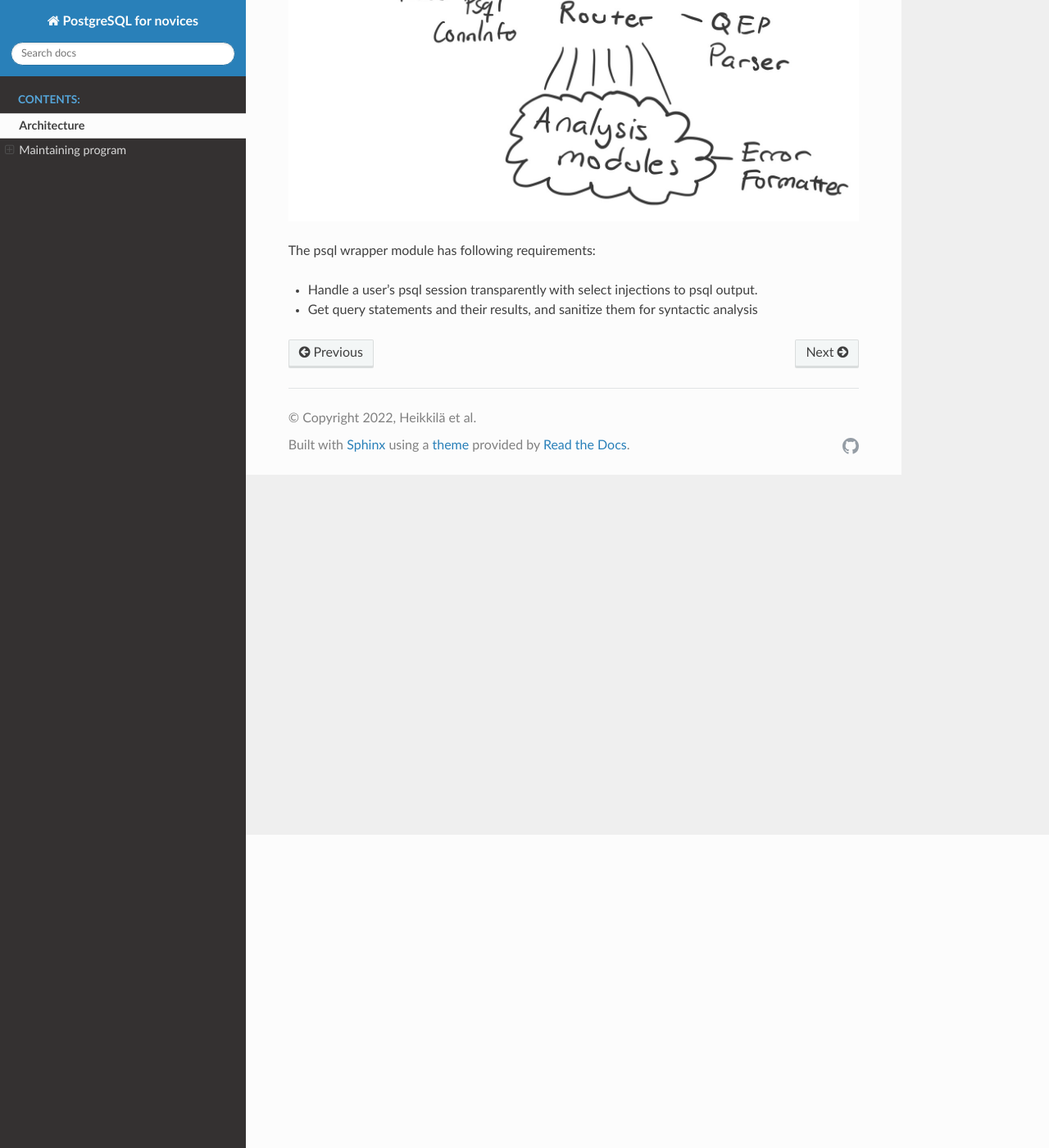
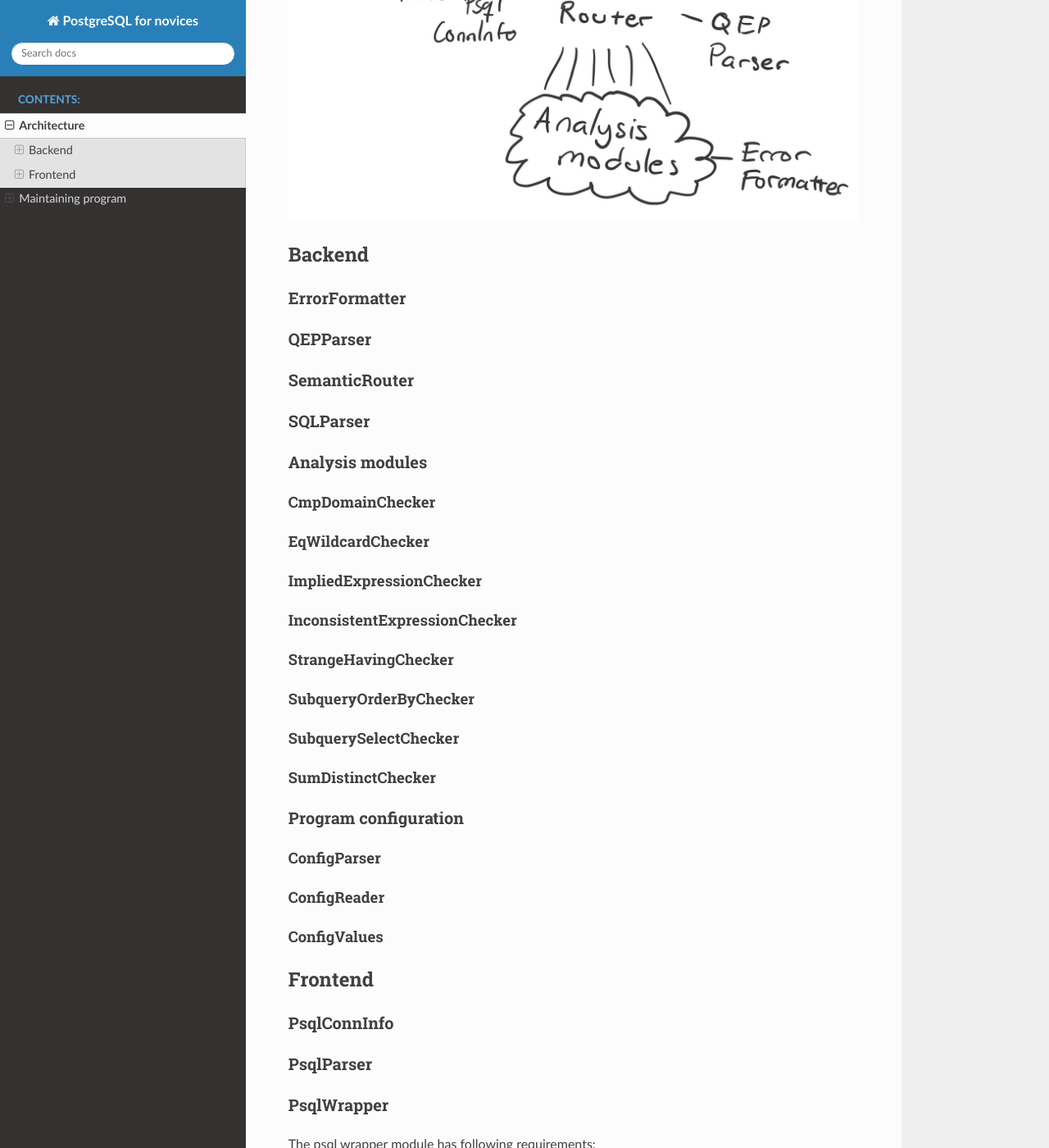
Before and after one commit to tatuhtuni/proj-kurssi, a Sphinx documentation site: the page built from docs/architecture.md, in a window 1280 px wide and 1400 px high, scrolled down 382 px. Shown: the whole window at 82% size. Built offline with Sphinx 7.4.7 and the Read the Docs theme 2.0.0, drawn with Linux system fonts in a browser that asks for light colours; pages that are not in the unit, such as notebooks, are missing from menus.

Commit message:
Structure for Architecture

```diff
--- a/docs/architecture.md
+++ b/docs/architecture.md
@@ -2,6 +2,50 @@
 
 ![Program architecture sketch](./architecture.jpg)
 
+## Backend
+
+### ErrorFormatter
+
+### QEPParser
+
+### SemanticRouter
+
+### SQLParser
+
+### Analysis modules
+
+#### CmpDomainChecker
+
+#### EqWildcardChecker
+
+#### ImpliedExpressionChecker
+
+#### InconsistentExpressionChecker
+
+#### StrangeHavingChecker
+
+#### SubqueryOrderByChecker
+
+#### SubquerySelectChecker
+
+#### SumDistinctChecker
+
+### Program configuration
+
+#### ConfigParser
+
+#### ConfigReader
+
+#### ConfigValues
+
+## Frontend
+
+### PsqlConnInfo
+
+### PsqlParser
+
+### PsqlWrapper
+
 The psql wrapper module has following requirements:
 - Handle a user's psql session transparently with select injections to psql output.
 - Get query statements and their results, and sanitize them for syntactic analysis
```
